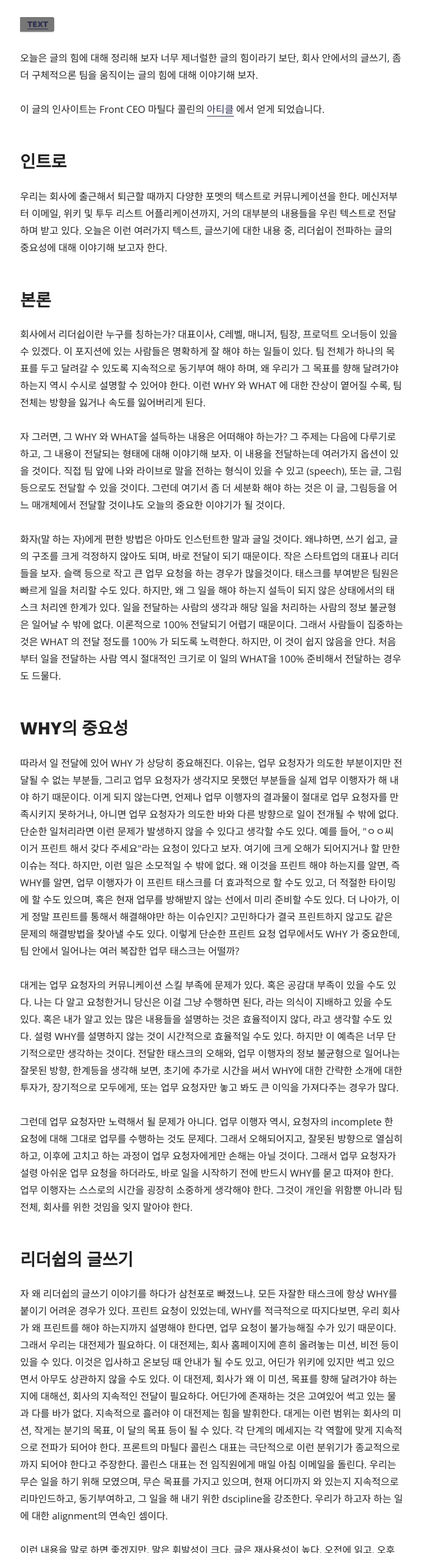
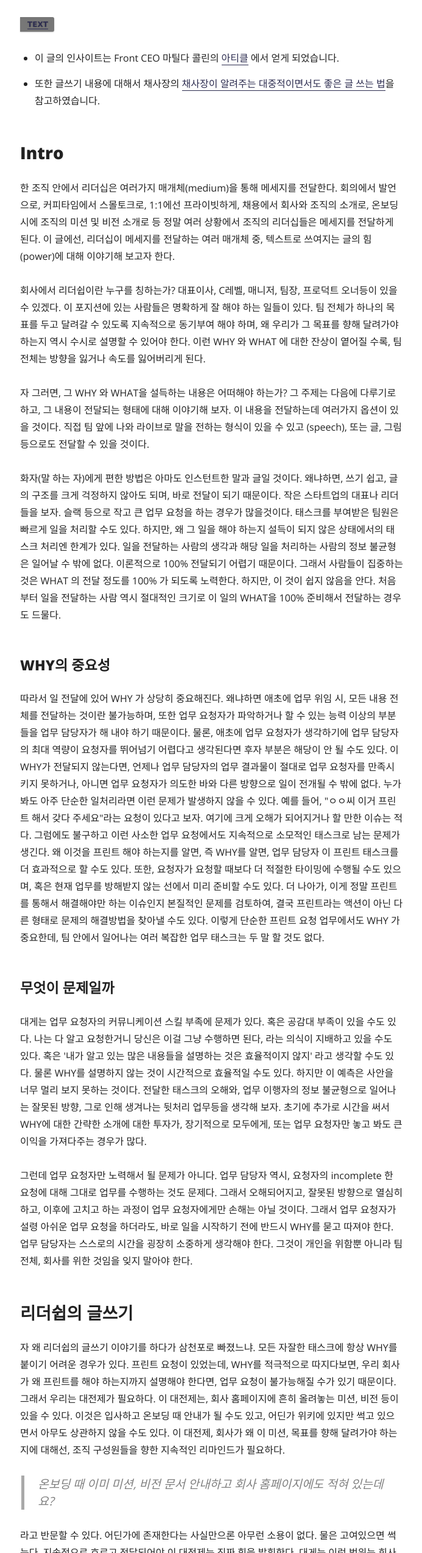
Before and after one commit to johnnykoo84/johnnykoo-blog, a Gatsby site: page /article/power-of-text/ in a window 1280 px wide. Shown: the part 254-2800 px from the top of the page at 61% size, without its empty margins (292-985 px from the left). Built offline with nearby package versions, Linux system fonts and the light colour scheme; Gatsby itself is replaced by a stand-in of ours; some packages are replaced by stand-ins of ours.

Commit message:
Update power of text

```diff
--- a/content/blog/article/power-of-text.md
+++ b/content/blog/article/power-of-text.md
@@ -1,43 +1,55 @@
 ---
-title: 글(text)의 힘
+title: 리더십이 쓰는 글(text)의 힘
 date: "2020-09-25"
 tags: ["TEXT"]
 ---
 
-오늘은 글의 힘에 대해 정리해 보자
-너무 제너럴한 글의 힘이라기 보단, 회사 안에서의 글쓰기, 좀 더 구체적으론 팀을 움직이는 글의 힘에 대해 이야기해 보자.
+- 이 글의 인사이트는 Front CEO 마틸다 콜린의 [아티클](https://firstround.com/review/the-founders-guide-to-discipline-lessons-from-fronts-mathilde-collin/) 에서 얻게 되었습니다.
+- 또한 글쓰기 내용에 대해서 채사장의 [채사장이 알려주는 대중적이면서도 좋은 글 쓰는 법](https://youtu.be/jNjCIZZMKKs)을 참고하였습니다.
 
-이 글의 인사이트는 Front CEO 마틸다 콜린의 [아티클](https://firstround.com/review/the-founders-guide-to-discipline-lessons-from-fronts-mathilde-collin/) 에서 얻게 되었습니다.
+## Intro
 
-## 인트로
-
-우리는 회사에 출근해서 퇴근할 때까지 다양한 포멧의 텍스트로 커뮤니케이션을 한다. 메신저부터 이메일, 위키 및 투두 리스트 어플리케이션까지, 거의 대부분의 내용들을 우린 텍스트로 전달하며 받고 있다. 오늘은 이런 여러가지 텍스트, 글쓰기에 대한 내용 중, 리더쉽이 전파하는 글의 중요성에 대해 이야기해 보고자 한다.
-
-## 본론
+한 조직 안에서 리더십은 여러가지 매개체(medium)을 통해 메세지를 전달한다. 회의에서 발언으로, 커피타임에서 스몰토크로, 1:1에선 프라이빗하게, 채용에서 회사와 조직의 소개로, 온보딩 시에 조직의 미션 및 비전 소개로 등 정말 여러 상황에서 조직의 리더십들은 메세지를 전달하게 된다. 이 글에선, 리더십이 메세지를 전달하는 여러 매개체 중, 텍스트로 쓰여지는 글의 힘(power)에 대해 이야기해 보고자 한다.
 
 회사에서 리더쉽이란 누구를 칭하는가? 대표이사, C레벨, 매니저, 팀장, 프로덕트 오너등이 있을 수 있겠다. 이 포지션에 있는 사람들은 명확하게 잘 해야 하는 일들이 있다. 팀 전체가 하나의 목표를 두고 달려갈 수 있도록 지속적으로 동기부여 해야 하며, 왜 우리가 그 목표를 향해 달려가야 하는지 역시 수시로 설명할 수 있어야 한다. 이런 WHY 와 WHAT 에 대한 잔상이 옅어질 수록, 팀 전체는 방향을 잃거나 속도를 잃어버리게 된다.
 
-자 그러면, 그 WHY 와 WHAT을 설득하는 내용은 어떠해야 하는가? 그 주제는 다음에 다루기로 하고, 그 내용이 전달되는 형태에 대해 이야기해 보자. 이 내용을 전달하는데 여러가지 옵션이 있을 것이다. 직접 팀 앞에 나와 라이브로 말을 전하는 형식이 있을 수 있고 (speech), 또는 글, 그림 등으로도 전달할 수 있을 것이다. 그런데 여기서 좀 더 세분화 해야 하는 것은 이 글, 그림등을 어느 매개체에서 전달할 것이냐도 오늘의 중요한 이야기가 될 것이다.
+자 그러면, 그 WHY 와 WHAT을 설득하는 내용은 어떠해야 하는가? 그 주제는 다음에 다루기로 하고, 그 내용이 전달되는 형태에 대해 이야기해 보자. 이 내용을 전달하는데 여러가지 옵션이 있을 것이다. 직접 팀 앞에 나와 라이브로 말을 전하는 형식이 있을 수 있고 (speech), 또는 글, 그림 등으로도 전달할 수 있을 것이다.
 
 화자(말 하는 자)에게 편한 방법은 아마도 인스턴트한 말과 글일 것이다. 왜냐하면, 쓰기 쉽고, 글의 구조를 크게 걱정하지 않아도 되며, 바로 전달이 되기 때문이다. 작은 스타트업의 대표나 리더들을 보자. 슬랙 등으로 작고 큰 업무 요청을 하는 경우가 많을것이다. 태스크를 부여받은 팀원은 빠르게 일을 처리할 수도 있다. 하지만, 왜 그 일을 해야 하는지 설득이 되지 않은 상태에서의 태스크 처리엔 한계가 있다. 일을 전달하는 사람의 생각과 해당 일을 처리하는 사람의 정보 불균형은 일어날 수 밖에 없다. 이론적으로 100% 전달되기 어렵기 때문이다. 그래서 사람들이 집중하는 것은 WHAT 의 전달 정도를 100% 가 되도록 노력한다. 하지만, 이 것이 쉽지 않음을 안다. 처음부터 일을 전달하는 사람 역시 절대적인 크기로 이 일의 WHAT을 100% 준비해서 전달하는 경우도 드물다.
 
-## WHY의 중요성
+### WHY의 중요성
 
-따라서 일 전달에 있어 WHY 가 상당히 중요해진다. 이유는, 업무 요청자가 의도한 부분이지만 전달될 수 없는 부분들, 그리고 업무 요청자가 생각지모 못했던 부분들을 실제 업무 이행자가 해 내야 하기 때문이다. 이게 되지 않는다면, 언제나 업무 이행자의 결과물이 절대로 업무 요청자를 만족시키지 못하거나, 아니면 업무 요청자가 의도한 바와 다른 방향으로 일이 전개될 수 밖에 없다. 단순한 일처리라면 이런 문제가 발생하지 않을 수 있다고 생각할 수도 있다. 예를 들어, "ㅇㅇ씨 이거 프린트 해서 갖다 주세요"라는 요청이 있다고 보자. 여기에 크게 오해가 되어지거나 할 만한 이슈는 적다. 하지만, 이런 일은 소모적일 수 밖에 없다. 왜 이것을 프린트 해야 하는지를 알면, 즉 WHY를 알면, 업무 이행자가 이 프린트 태스크를 더 효과적으로 할 수도 있고, 더 적절한 타이밍에 할 수도 있으며, 혹은 현재 업무를 방해받지 않는 선에서 미리 준비할 수도 있다. 더 나아가, 이게 정말 프린트를 통해서 해결해야만 하는 이슈인지? 고민하다가 결국 프린트하지 않고도 같은 문제의 해결방법을 찾아낼 수도 있다. 이렇게 단순한 프린트 요청 업무에서도 WHY 가 중요한데, 팀 안에서 일어나는 여러 복잡한 업무 태스크는 어떨까?
+따라서 일 전달에 있어 WHY 가 상당히 중요해진다. 왜냐하면 애초에 업무 위임 시, 모든 내용 전체를 전달하는 것이란 불가능하며, 또한 업무 요청자가 파악하거나 할 수 있는 능력 이상의 부분들을 업무 담당자가 해 내야 하기 때문이다. 물론, 애초에 업무 요청자가 생각하기에 업무 담당자의 최대 역량이 요청자를 뛰어넘기 어렵다고 생각된다면 후자 부분은 해당이 안 될 수도 있다. 이 WHY가 전달되지 않는다면, 언제나 업무 담당자의 업무 결과물이 절대로 업무 요청자를 만족시키지 못하거나, 아니면 업무 요청자가 의도한 바와 다른 방향으로 일이 전개될 수 밖에 없다. 누가 봐도 아주 단순한 일처리라면 이런 문제가 발생하지 않을 수 있다. 예를 들어, "ㅇㅇ씨 이거 프린트 해서 갖다 주세요"라는 요청이 있다고 보자. 여기에 크게 오해가 되어지거나 할 만한 이슈는 적다. 그럼에도 불구하고 이런 사소한 업무 요청에서도 지속적으로 소모적인 태스크로 남는 문제가 생긴다. 왜 이것을 프린트 해야 하는지를 알면, 즉 WHY를 알면, 업무 담당자 이 프린트 태스크를 더 효과적으로 할 수도 있다. 또한, 요청자가 요청할 때보다 더 적절한 타이밍에 수행될 수도 있으며, 혹은 현재 업무를 방해받지 않는 선에서 미리 준비할 수도 있다. 더 나아가, 이게 정말 프린트를 통해서 해결해야만 하는 이슈인지 본질적인 문제를 검토하여, 결국 프린트라는 액션이 아닌 다른 형태로 문제의 해결방법을 찾아낼 수도 있다. 이렇게 단순한 프린트 요청 업무에서도 WHY 가 중요한데, 팀 안에서 일어나는 여러 복잡한 업무 태스크는 두 말 할 것도 없다.
 
-대게는 업무 요청자의 커뮤니케이션 스킬 부족에 문제가 있다. 혹은 공감대 부족이 있을 수도 있다. 나는 다 알고 요청한거니 당신은 이걸 그냥 수행하면 된다, 라는 의식이 지배하고 있을 수도 있다. 혹은 내가 알고 있는 많은 내용들을 설명하는 것은 효율적이지 않다, 라고 생각할 수도 있다. 설령 WHY를 설명하지 않는 것이 시간적으로 효율적일 수도 있다. 하지만 이 예측은 너무 단기적으로만 생각하는 것이다. 전달한 태스크의 오해와, 업무 이행자의 정보 불균형으로 일어나는 잘못된 방향, 한계등을 생각해 보면, 초기에 추가로 시간을 써서 WHY에 대한 간략한 소개에 대한 투자가, 장기적으로 모두에게, 또는 업무 요청자만 놓고 봐도 큰 이익을 가져다주는 경우가 많다.
+### 무엇이 문제일까
 
-그런데 업무 요청자만 노력해서 될 문제가 아니다. 업무 이행자 역시, 요청자의 incomplete 한 요청에 대해 그대로 업무를 수행하는 것도 문제다. 그래서 오해되어지고, 잘못된 방향으로 열심히 하고, 이후에 고치고 하는 과정이 업무 요청자에게만 손해는 아닐 것이다. 그래서 업무 요청자가 설령 아쉬운 업무 요청을 하더라도, 바로 일을 시작하기 전에 반드시 WHY를 묻고 따져야 한다. 업무 이행자는 스스로의 시간을 굉장히 소중하게 생각해야 한다. 그것이 개인을 위함뿐 아니라 팀 전체, 회사를 위한 것임을 잊지 말아야 한다.
+대게는 업무 요청자의 커뮤니케이션 스킬 부족에 문제가 있다. 혹은 공감대 부족이 있을 수도 있다. 나는 다 알고 요청한거니 당신은 이걸 그냥 수행하면 된다, 라는 의식이 지배하고 있을 수도 있다. 혹은 '내가 알고 있는 많은 내용들을 설명하는 것은 효율적이지 않지' 라고 생각할 수도 있다. 물론 WHY를 설명하지 않는 것이 시간적으로 효율적일 수도 있다. 하지만 이 예측은 사안을 너무 멀리 보지 못하는 것이다. 전달한 태스크의 오해와, 업무 이행자의 정보 불균형으로 일어나는 잘못된 방향, 그로 인해 생겨나는 뒷처리 업무등을 생각해 보자. 초기에 추가로 시간을 써서 WHY에 대한 간략한 소개에 대한 투자가, 장기적으로 모두에게, 또는 업무 요청자만 놓고 봐도 큰 이익을 가져다주는 경우가 많다.
+
+그런데 업무 요청자만 노력해서 될 문제가 아니다. 업무 담당자 역시, 요청자의 incomplete 한 요청에 대해 그대로 업무를 수행하는 것도 문제다. 그래서 오해되어지고, 잘못된 방향으로 열심히 하고, 이후에 고치고 하는 과정이 업무 요청자에게만 손해는 아닐 것이다. 그래서 업무 요청자가 설령 아쉬운 업무 요청을 하더라도, 바로 일을 시작하기 전에 반드시 WHY를 묻고 따져야 한다. 업무 담당자는 스스로의 시간을 굉장히 소중하게 생각해야 한다. 그것이 개인을 위함뿐 아니라 팀 전체, 회사를 위한 것임을 잊지 말아야 한다.
 
 ## 리더쉽의 글쓰기
 
-자 왜 리더쉽의 글쓰기 이야기를 하다가 삼천포로 빠졌느냐. 모든 자잘한 태스크에 항상 WHY를 붙이기 어려운 경우가 있다. 프린트 요청이 있었는데, WHY를 적극적으로 따지다보면, 우리 회사가 왜 프린트를 해야 하는지까지 설명해야 한다면, 업무 요청이 불가능해질 수가 있기 때문이다. 그래서 우리는 대전제가 필요하다. 이 대전제는, 회사 홈페이지에 흔히 올려놓는 미션, 비전 등이 있을 수 있다. 이것은 입사하고 온보딩 때 안내가 될 수도 있고, 어딘가 위키에 있지만 썩고 있으면서 아무도 상관하지 않을 수도 있다. 이 대전제, 회사가 왜 이 미션, 목표를 향해 달려가야 하는지에 대해선, 회사의 지속적인 전달이 필요하다. 어딘가에 존재하는 것은 고여있어 썩고 있는 물과 다를 바가 없다. 지속적으로 흘러야 이 대전제는 힘을 발휘한다. 대게는 이런 범위는 회사의 미션, 작게는 분기의 목표, 이 달의 목표 등이 될 수 있다. 각 단계의 메세지는 각 역할에 맞게 지속적으로 전파가 되어야 한다. 프론트의 마틸다 콜린스 대표는 극단적으로 이런 분위기가 종교적으로까지 되어야 한다고 주장한다. 콜린스 대표는 전 임직원에게 매일 아침 이메일을 돌린다. 우리는 무슨 일을 하기 위해 모였으며, 무슨 목표를 가지고 있으며, 현재 어디까지 와 있는지 지속적으로 리마인드하고, 동기부여하고, 그 일을 해 내기 위한 dscipline을 강조한다. 우리가 하고자 하는 일에 대한 alignment의 연속인 셈이다.
+자 왜 리더쉽의 글쓰기 이야기를 하다가 삼천포로 빠졌느냐. 모든 자잘한 태스크에 항상 WHY를 붙이기 어려운 경우가 있다. 프린트 요청이 있었는데, WHY를 적극적으로 따지다보면, 우리 회사가 왜 프린트를 해야 하는지까지 설명해야 한다면, 업무 요청이 불가능해질 수가 있기 때문이다. 그래서 우리는 대전제가 필요하다. 이 대전제는, 회사 홈페이지에 흔히 올려놓는 미션, 비전 등이 있을 수 있다. 이것은 입사하고 온보딩 때 안내가 될 수도 있고, 어딘가 위키에 있지만 썩고 있으면서 아무도 상관하지 않을 수도 있다. 이 대전제, 회사가 왜 이 미션, 목표를 향해 달려가야 하는지에 대해선, 조직 구성원들을 향한 지속적인 리마인드가 필요하다.
 
-이런 내용을 말로 하면 좋겠지만, 말은 휘발성이 크다. 글은 재사용성이 높다. 오전에 읽고, 오후에도 읽을 수 있다. 말보다 오해의 여지가 적다. 물론 그러기 위해선 글쓰기 기술이 필요핟다. 인스턴트로 말이 전달되기 보다, 인스턴트로 메신저를 통해 잘게 쪼개진 채로 전해지는 것 보다, 정리된 구조화된 글이 전달되는 것이 좋다. 잘 정리된 글은 회식을 통해 2-3시간 동안 술을 기울이며, 많은 오해를 푸는 시간과도 같은 효과를 낸다. 그래서 리더쉽은 지속적으로 글쓰기를 통해 팀이, 회사가 나아가야 하는 방향과 WHY를 전달해야 한다.
+> 온보딩 때 이미 미션, 비전 문서 안내하고 회사 홈페이지에도 적혀 있는데요?
+
+라고 반문할 수 있다. 어딘가에 존재한다는 사실만으론 아무런 소용이 없다. 물은 고여있으면 썩는다. 지속적으로 흐르고 전달되어야 이 대전제는 진짜 힘을 발휘한다. 대게는 이런 범위는 회사의 미션, 작게는 분기의 목표, 이 달의 목표 등이 될 수 있다. 각 단계의 메세지는 각 역할에 맞게 지속적으로 전파가 되어야 한다. 프론트의 마틸다 콜린스 대표는 극단적으로 이런 분위기가 종교적(religious)으로까지 되어야 한다고 주장한다. 콜린스 대표는 전 임직원에게 매일 아침 이메일을 돌린다. 우리는 무슨 일을 하기 위해 모였으며, 무슨 목표를 가지고 있으며, 현재 어디까지 와 있는지 지속적으로 리마인드하고, 동기부여하고, 그 일을 해 내기 위한 dscipline을 강조한다. 우리가 하고자 하는 일에 대한 alignment의 연속인 셈이다.
+
+이런 내용을 말로 하면 좋겠지만, 말은 휘발성이 크다. 그리고 말은 녹화를 하지 않는 이상, 말하는 이와 듣는 이가 동시간 대 스케쥴을 비워 놓아야 한다. 반면, 글(text)은 재사용성이 높다. 오전에 읽고, 오후에도 또 읽을 수 있다. 준비되고 정제된 글은 말보다 오해의 여지가 적다. 물론 그러기 위해선 글쓰기 기술이 필요핟다. 인스턴트로 말이 전달되기 보다, 인스턴트로 메신저를 통해 잘게 쪼개진 채로 전해지는 것 보다, 정리된 구조화된 글이 전달되는 것이 좋다. 잘 정리된 글은 회식을 통해 2-3시간 동안 술을 기울이며, 많은 오해를 푸는 시간과도 같은 효과를 낸다. 그래서 리더쉽은 지속적으로 글쓰기를 통해 팀이, 회사가 나아가야 하는 방향과 WHY를 전달해야 한다.
 
 ## 결론
 
-글을 쓰기 시작하다. 그리고 쓰인 글은 가능하면 팀과 회사에 공개하고 전달하자. 의식적으로 글을 전달해야 한다는 긍정적인 압박을 가져보자. 이런 글의 공유로 인해, 작고 큰 태스크 업무 단위 안에서의 오해가 줄고, 더욱 효율적으로, 더욱 한계를 넘어 일할 수 있을 것이라 믿는다. 회사가, 팀이 잘못된 방향으로 갈 것 같다면, 미리 동료들의 견제를 받을 수 있다. 그래서 리더쉽은 다시 방향을 고치고 개선할 수 있다. 각 세부적인 단위의 내용 공유 및 투명성보다, 코어 내용의 공유 밑 투명성을 높여보자. 각 세부적인 단위의 일들은 오히려 각 개인 팀원 동료들의 자율에 맡겨보자. 리더쉽보다 훨씬 더 뛰어난 각 동료, 팀원들의 능력이 발휘될 것이다.
+리더십은 지속적으로 글로 우리의 생각을 구성원들에게 전달해야 한다. 그리고 쓰인 글은 가능하면 팀과 회사에 공개하고 전달하자. 의식적으로 글을 전달해야 한다는 긍정적인 압박을 가져보자. 이런 글의 공유로 인해, 작고 큰 태스크 업무 단위 안에서의 오해가 줄고, 더욱 효율적으로, 더욱 한계를 넘어 일할 수 있을 것이라 믿는다. 회사가, 팀이 잘못된 방향으로 갈 것 같다면, 미리 동료들의 견제를 받을 수 있다. 그래서 리더쉽은 다시 방향을 고치고 개선할 수 있다. 또한 글을 쓰며, 리더십 스스로의 생각과 계획이 얼마나 추상적인지, 얼마나 설득력이 없는지 다시 되돌아 볼 수 있다. 각 세부적인 단위의 내용 공유 및 투명성보다, 코어 내용의 공유 밑 투명성을 높여보자. 각 세부적인 단위의 일들은 오히려 각 개인 팀원 동료들의 자율에 맡겨보자. 리더쉽보다 훨씬 더 뛰어난 각 동료, 팀원들의 능력이 발휘될 것이다.
+
+## Outro
+
+아, 그런데 글에서 내용만이 중요한 것이 아니다. 아리스토 텔레스의 수사학에 따르면, 설득엔 3가지 요소가 있다고 한다.
+
+1. 로고스: log 란 통나무를 의미하는데, 종이가 발명되기 전엔 이 통나무에 글을 새겨 넣었다고 한다. 여기서 logos라는 말이 나왔다. 로고스는 글의 논리를 뜻한다. 우리가 흔히 생각하는 글의 범위는 이 부분이 되겠다.
+2. 파토스: 글의 논리 뿐 아니라, 이 글을 읽는 이의 환경, 심리 상태는 어떠한지가 바로 파토스(pathos)다. 독자, 청자를 이해하는 공감대 능력이라고 볼 수도 있겠다.
+3. 에토스: 에토스(ethos)란, 설득하는 사람이 어떠한 사람인지에 대한 내용이다. 글의 논리가 아무리 좋아도 실제 그 사람이 해당 글을 행하지 않는 사람이라면 어떠할까? 대한민국의 수 많은 부장님, 팀장님들이 잔소리가 통하지 않는 이유가 여기에 있다. 물론 파토스와 로고스조차 없는 잔소리도 있겠지만.
+
+리더십의 글쓰기엔 위 언급한 로고스, 파토스, 에토스가 함께 구성 될 때, 읽는 이, 구성원들의 심금을 울리게 되지 않을까. 필자 역시 반성하며, 스스로 무엇을 발전시키고 개선해야 할지 돌이켜본다.
 
 ---
 
```
